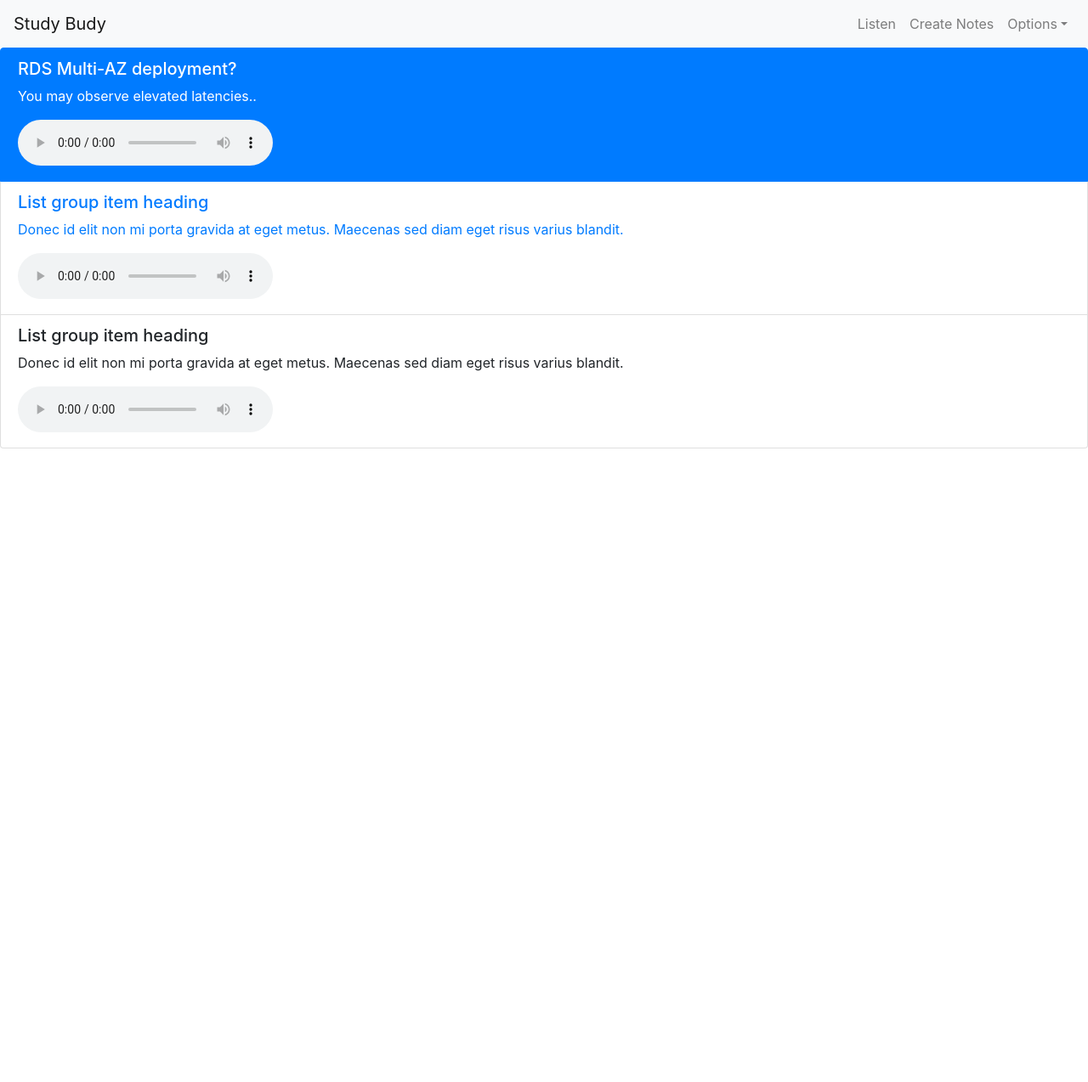
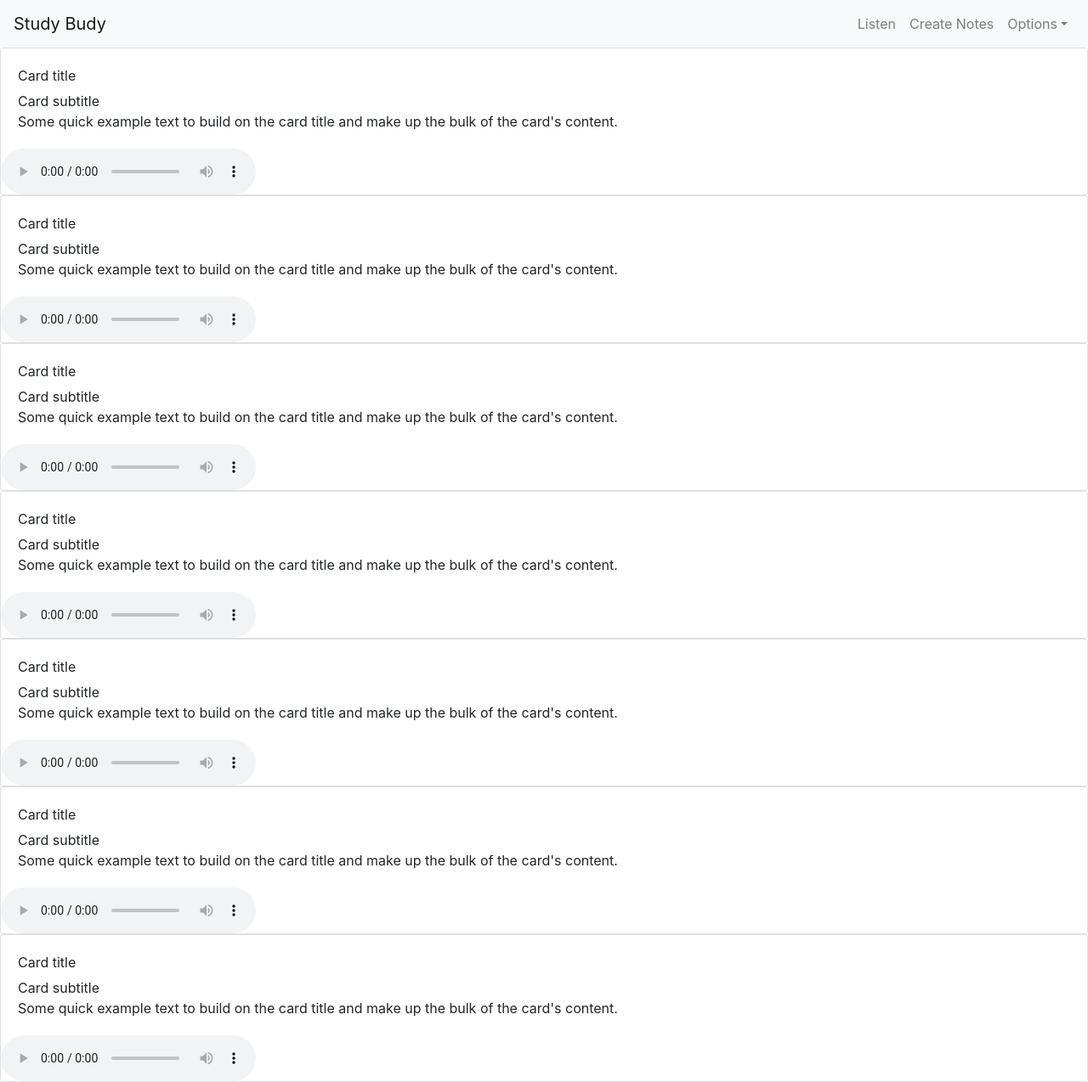
Before and after one commit to Stuckinthemiddle/study-app, a React (Create React App) app: page / in a window 1280 px wide. Shown: the whole page at 85% size. Before the commit the page ends 800 px from the top, so only its background shows below. Built offline with nearby package versions, Linux system fonts and the light colour scheme.

Commit message:
flashcards

```diff
--- a/src/App.js
+++ b/src/App.js
@@ -1,13 +1,14 @@
 import React, { Component } from 'react';
 import Navigation from './components/Navigation';
 import NoteList from './components/NoteList';
+import FlashCards from './components/FlashCards';
 
 class App extends Component {
   render() {
     return (
       <div>
         <Navigation />
-        <NoteList />
+        <FlashCards/>
       </div>
     );
   }
--- /dev/null
+++ b/src/components/FlashCards.js
@@ -0,0 +1,113 @@
+import React from 'react';
+import { Card, CardBody, CardTitle, CardSubtitle, CardText } from 'reactstrap';
+import ReactAudioPlayer from 'react-audio-player';
+
+export default class FlashCards extends React.Component {
+	constructor(props) {
+		super(props);
+		// Don't call this.setState() here!
+		this.state = { counter: 0 };
+		this.play = this.play.bind(this);
+	}
+	play = (noteUrl) => {
+		console.log('play the note' + noteUrl)
+	}
+  render() {
+    return (
+	  <div>
+        <div>
+          <Card>
+            <CardBody>
+              <CardTitle>Card title</CardTitle>
+              <CardSubtitle>Card subtitle</CardSubtitle>
+              <CardText>Some quick example text to build on the card title and make up the bulk of the card's content.</CardText>
+            </CardBody>
+            <ReactAudioPlayer
+              src="https://s3.amazonaws.com/study.tmksolutions-mp3/618f0e6c-6c48-433e-b23a-62ddb9b0fd01.mp3"
+              controls
+              />
+          </Card>
+        </div>
+        <div>
+          <Card>
+            <CardBody>
+              <CardTitle>Card title</CardTitle>
+              <CardSubtitle>Card subtitle</CardSubtitle>
+              <CardText>Some quick example text to build on the card title and make up the bulk of the card's content.</CardText>
+            </CardBody>
+            <ReactAudioPlayer
+              src="https://s3.amazonaws.com/study.tmksolutions-mp3/618f0e6c-6c48-433e-b23a-62ddb9b0fd01.mp3"
+              controls
+              />
+          </Card>
+        </div>
+        <div>
+          <Card>
+            <CardBody>
+              <CardTitle>Card title</CardTitle>
+              <CardSubtitle>Card subtitle</CardSubtitle>
+              <CardText>Some quick example text to build on the card title and make up the bulk of the card's content.</CardText>
+            </CardBody>
+            <ReactAudioPlayer
+              src="https://s3.amazonaws.com/study.tmksolutions-mp3/618f0e6c-6c48-433e-b23a-62ddb9b0fd01.mp3"
+              controls
+              />
+          </Card>
+        </div>
+        <div>
+          <Card>
+            <CardBody>
+              <CardTitle>Card title</CardTitle>
+              <CardSubtitle>Card subtitle</CardSubtitle>
+              <CardText>Some quick example text to build on the card title and make up the bulk of the card's content.</CardText>
+            </CardBody>
+            <ReactAudioPlayer
+              src="https://s3.amazonaws.com/study.tmksolutions-mp3/618f0e6c-6c48-433e-b23a-62ddb9b0fd01.mp3"
+              controls
+              />
+          </Card>
+        </div>
+        <div>
+          <Card>
+            <CardBody>
+              <CardTitle>Card title</CardTitle>
+              <CardSubtitle>Card subtitle</CardSubtitle>
+              <CardText>Some quick example text to build on the card title and make up the bulk of the card's content.</CardText>
+            </CardBody>
+            <ReactAudioPlayer
+              src="https://s3.amazonaws.com/study.tmksolutions-mp3/618f0e6c-6c48-433e-b23a-62ddb9b0fd01.mp3"
+              controls
+              />
+          </Card>
+        </div>
+        <div>
+          <Card>
+            <CardBody>
+              <CardTitle>Card title</CardTitle>
+              <CardSubtitle>Card subtitle</CardSubtitle>
+              <CardText>Some quick example text to build on the card title and make up the bulk of the card's content.</CardText>
+            </CardBody>
+            <ReactAudioPlayer
+              src="https://s3.amazonaws.com/study.tmksolutions-mp3/618f0e6c-6c48-433e-b23a-62ddb9b0fd01.mp3"
+              controls
+              />
+          </Card>
+        </div>
+        <div>
+          <Card>
+            <CardBody>
+              <CardTitle>Card title</CardTitle>
+              <CardSubtitle>Card subtitle</CardSubtitle>
+              <CardText>Some quick example text to build on the card title and make up the bulk of the card's content.</CardText>
+            </CardBody>
+            <ReactAudioPlayer
+              src="https://s3.amazonaws.com/study.tmksolutions-mp3/618f0e6c-6c48-433e-b23a-62ddb9b0fd01.mp3"
+              controls
+              />
+          </Card>
+        </div>
+
+      </div>
+    );
+  }
+}
```
